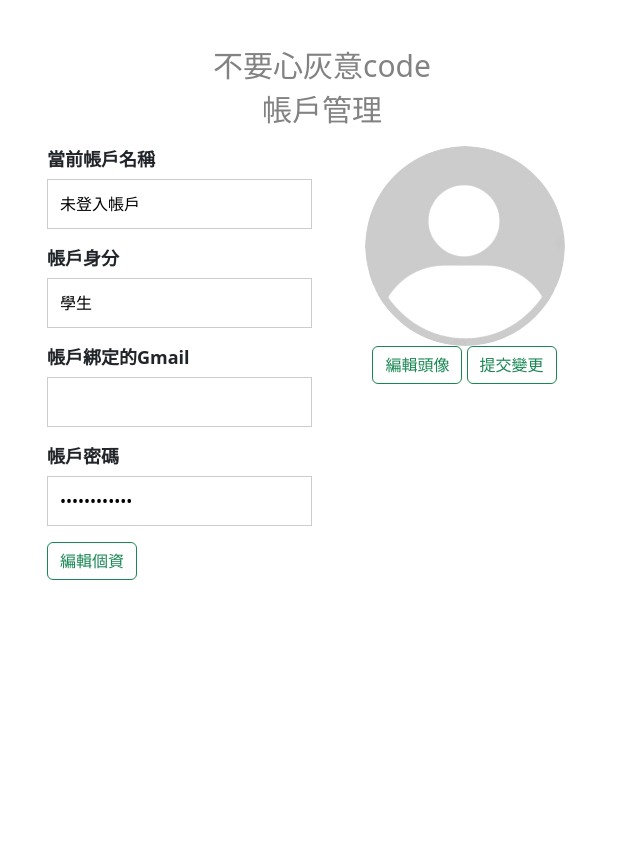
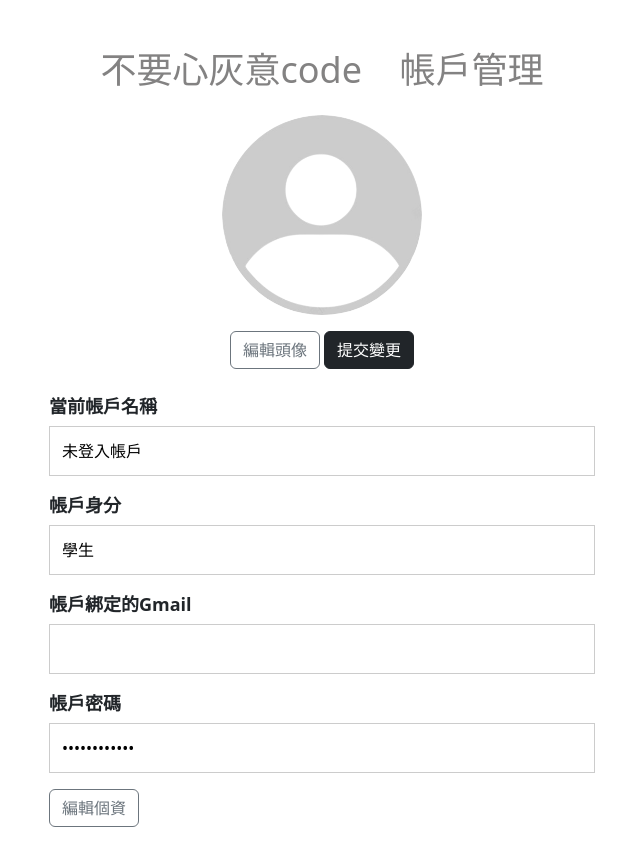
Before and after one commit to mike920116/112509, a Django app: page /profile/3/ in a window 1280 px wide. Shown: the part 56-899 px from the top of the page, without its empty margins (318-958 px from the left). Before the commit the page ends 636 px from the top, so only its background shows below. Run offline with Django 4.2, Linux system fonts and the light colour scheme; data comes from the database, SQL or seed files in the repository; parts of the project's set-up code (start-up, migrations or seed data) failed here and were passed over; some libraries are stand-ins or nearby versions.

Commit message:
更改帳號管理的排版

```diff
--- a/first/templates/profile.html
+++ b/first/templates/profile.html
@@ -3,16 +3,15 @@
 {% block body %}
 <div class="row">
   <div class="col-sm-12 col-md-12 offset-md-2 col-lg-6 offset-lg-3">
-
-
     <div>
       <style>
-          h1{
-            font-size: 30px;
-            color:#838282;
-            text-align: center;}
+        h1 {
+          font-size: 36px;
+          color: #838282;
+          text-align: center;
+        }
 
-          input{
+        input {
           width: 100%;
           padding: 12px;
           border: 1px solid #ccc;
@@ -20,65 +19,18 @@
           margin-bottom: 16px;
         }
 
-        .SignupBox p{
+        .SignupBox p {
           margin: 0;
           padding: 0;
           font-weight: bold;
-          font-size:18px;
+          font-size: 18px;
         }
       </style>
-        <h1>不要心灰意code</h1>
-      </div>
-      <div class="col">
-        <h1>帳戶管理</h1>
-      </div>
-      <div class="row">
-      <div class="col text-start" style="float: left; width: 50%; padding: 10px;">
-        <p style="margin: 0; padding: 0; font-weight: bold; font-size:18px;">當前帳戶名稱</p>
-        <input type="text" id="user_name" name="user_name" value="{{ user_profile.username }}" readonly></input>
-        {% comment %} <p>帳戶身分: {% if user.profile.is_teacher %}老師{% else %}學生{% endif %}</p> {% endcomment %}
-        <p style="margin: 0; padding: 0; font-weight: bold; font-size:18px;">帳戶身分</p>
-        <input type="text" id="user_identity" name="user_identity" value="學生" readonly></input>
-        <p style="margin: 0; padding: 0; font-weight: bold; font-size:18px;">帳戶綁定的Gmail</p>
-        <input type="text" id="user_email" name="user_email" value="{{ user_profile.email }}" readonly></input>
-        {% comment %} <p>帳戶綁定的gmail: {{ user.email }}</p> {% endcomment %}
-        <p style="margin: 0; padding: 0; font-weight: bold; font-size:18px;">帳戶密碼</p>
-        <input type="password" id="user_password" name="user_password" value="************" readonly></input>
-
-        <!-- Add other fields as needed -->
-
-        {% comment %} <div>
-          <button class="btn btn-outline-success" onclick="editField('username')">編輯資料</button>
-          <!-- Add similar buttons for other fields -->
-        </div> {% endcomment %}
-
-        <!-- Submit and Cancel Buttons -->
-        <div>
-          <button class="btn btn-outline-success" data-bs-toggle="modal" data-bs-target="#editProfileModal">編輯個資</button>
+      <h1>不要心灰意code&nbsp;&nbsp;&nbsp;&nbsp;帳戶管理</h1>
     </div>
 
-       <!-- Edit Profile Modal -->
-       <div class="modal fade" id="editProfileModal" tabindex="-1" aria-labelledby="editProfileModalLabel" aria-hidden="true">
-           <div class="modal-dialog">
-               <div class="modal-content">
-                   <div class="modal-header">
-                       <h5 class="modal-title" id="editProfileModalLabel">編輯個資</h5>
-                       <button type="button" class="btn-close" data-bs-dismiss="modal" aria-label="Close"></button>
-                   </div>
-                   <div class="modal-body">
-                       <form method="post" action="{% url 'profile' user_id=user_profile.user.id %}">
-                           {% csrf_token %}
-                           {{ form.as_p }}
-                           <button type="submit" class="btn btn-outline-success">提交變更</button>
-                           <button type="button" class="btn btn-outline-secondary" data-bs-dismiss="modal">取消修改</button>
-                       </form>
-                   </div>
-               </div>
-           </div>
-       </div>
-      </div>
 
-      <div class="col text-center" style="float: left; width: 50%; padding: 10px;">
+    <div class="col text-center mb-4 mt-4">
       {% if user_profile.avatar %}
       <img src="{{ user_profile.avatar.url }}"
         alt="User Avatar"
@@ -93,17 +45,35 @@
         height="200">
       {% endif %}
 
-            <form method="post" enctype="multipart/form-data">
+      <form method="post" enctype="multipart/form-data" class="mt-3">
         {% csrf_token %}
-              <label for="avatar-upload" class="btn btn-outline-success">編輯頭像</label>
+        <label for="avatar-upload" class="btn btn-outline-secondary">編輯頭像</label>
         <input type="file" id="avatar-upload" name="avatar" accept="image/*" style="display: none;">
-        <button type="submit" class="btn btn-outline-success">提交變更</button>
-              {% comment %} <input type="file" name="avatar" accept="image/*" >
-              <button type="submit" class="btn btn-outline-success">編輯頭像</button> {% endcomment %}
+        <button type="submit" class="btn btn-dark">提交變更</button>
       </form>
+    </div>
+
+    <div class="row">
+      <div class="col text-start mb-3">
+        <p style="margin: 0; padding: 0; font-weight: bold; font-size: 18px;">當前帳戶名稱</p>
+        <input type="text" id="user_name" name="user_name" value="{{ user_profile.username }}" readonly>
+        <p style="margin: 0; padding: 0; font-weight: bold; font-size: 18px;">帳戶身分</p>
+        <input type="text" id="user_identity" name="user_identity" value="學生" readonly>
+        <p style="margin: 0; padding: 0; font-weight: bold; font-size: 18px;">帳戶綁定的Gmail</p>
+        <input type="text" id="user_email" name="user_email" value="{{ user_profile.email }}" readonly>
+        <p style="margin: 0; padding: 0; font-weight: bold; font-size: 18px;">帳戶密碼</p>
+        <input type="password" id="user_password" name="user_password" value="************" readonly>
+
+        <div>
+          <button class="btn btn-outline-secondary" data-bs-toggle="modal" data-bs-target="#editProfileModal">編輯個資</button>
+        </div>
       </div>
     </div>
 
+    <!-- Edit Profile Modal -->
+    <div class="modal fade" id="editProfileModal" tabindex="-1" aria-labelledby="editProfileModalLabel" aria-hidden="true">
+      <!-- Modal content -->
+    </div>
 
     <script>
       function editField(fieldName) {
@@ -114,14 +84,7 @@
           // Upon successful verification, allow the user to edit the field
         }
       }
-{% comment %}
-  function submitChanges() {
-      // Implement the logic to submit changes to the backend (e.g., using AJAX)
-  }
-
-  function cancelChanges() {
-      // Implement the logic to cancel changes (e.g., reset the form fields)
-  }
-        </script> {% endcomment %}
     </script>
+  </div>
+</div>
 {% endblock body %}
```
Lines whose indentation alone changed are shown as unchanged.
